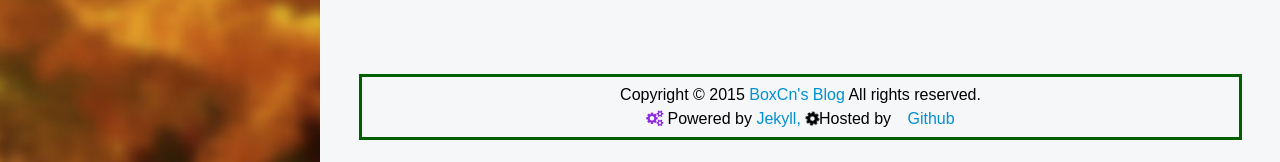
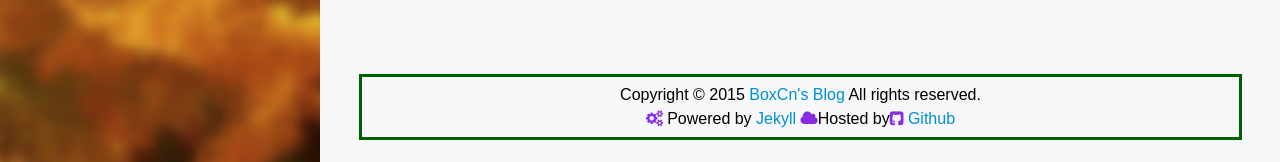
Before and after one commit to boxcn/boxcn.github.io, a Jekyll site: the page built from index.md, in a window 1280 px wide and 1091 px high. Shown: the part 926-1088 px from the top of the window. Built offline with Jekyll 4.4.1, drawn with Linux system fonts in a browser that asks for light colours; some web fonts are replaced; comment, search, counter and statistics services are not loaded.

Commit message:
modify the footer page

```diff
--- a/_includes/themes/jekyll-light/footer.html
+++ b/_includes/themes/jekyll-light/footer.html
@@ -4,7 +4,7 @@
 		<tbody>
 			<tr>
 				<td>
-					Copyright&nbsp;&copy;&nbsp;{{ site.time | date: "%Y" }} <a href="{{ site.blog.url }}">{{ site.blog.name }}</a> All rights reserved. <br/><i class="fa fa-cogs" style="color:blueviolet;">&nbsp;</i>Powered by <a href="http://jekyllrb.com/" target="_blank">Jekyll, </a> <i class="fa fa-cog fa-spin"></i>Hosted by<i class="fa-github-square"></i><a href="http://github.com/" target="_blank"> Github</a><br/>
+					Copyright&nbsp;&copy;&nbsp;{{ site.time | date: "%Y" }} <a href="{{ site.blog.url }}">{{ site.blog.name }}</a> All rights reserved. <br/><i class="fa fa-cogs" style="color:blueviolet;">&nbsp;</i>Powered by <a href="http://jekyllrb.com/" target="_blank">Jekyll </a> <i class="fa fa-cloud" style="color:blueviolet;"></i>Hosted by<i class="fa fa-github-square" style="color:blueviolet;"></i><a href="http://github.com/" target="_blank"> Github</a><br/>
 					<script language="javascript" type="text/javascript" src="http://js.users.51.la/17710526.js"></script>
 <noscript><a href="http://www.51.la/?17710526" target="_blank"><img alt="&#x6211;&#x8981;&#x5566;&#x514D;&#x8D39;&#x7EDF;&#x8BA1;" src="http://img.users.51.la/17710526.asp" style="border:none" /></a></noscript><script type="text/javascript">var cnzz_protocol = (("https:" == document.location.protocol) ? " https://" : " http://");document.write(unescape("%3Cspan id='cnzz_stat_icon_1865588'%3E%3C/span%3E%3Cscript src='" + cnzz_protocol + "s96.cnzz.com/stat.php%3Fid%3D1865588%26show%3Dpic' type='text/javascript'%3E%3C/script%3E"));</script><script type="text/javascript" src="http://js.tongji.linezing.com/3583834/tongji.js"></script><noscript><a href="http://www.linezing.com"><img src="http://img.tongji.linezing.com/3583834/tongji.gif"/></a></noscript>
 				</td>
```
